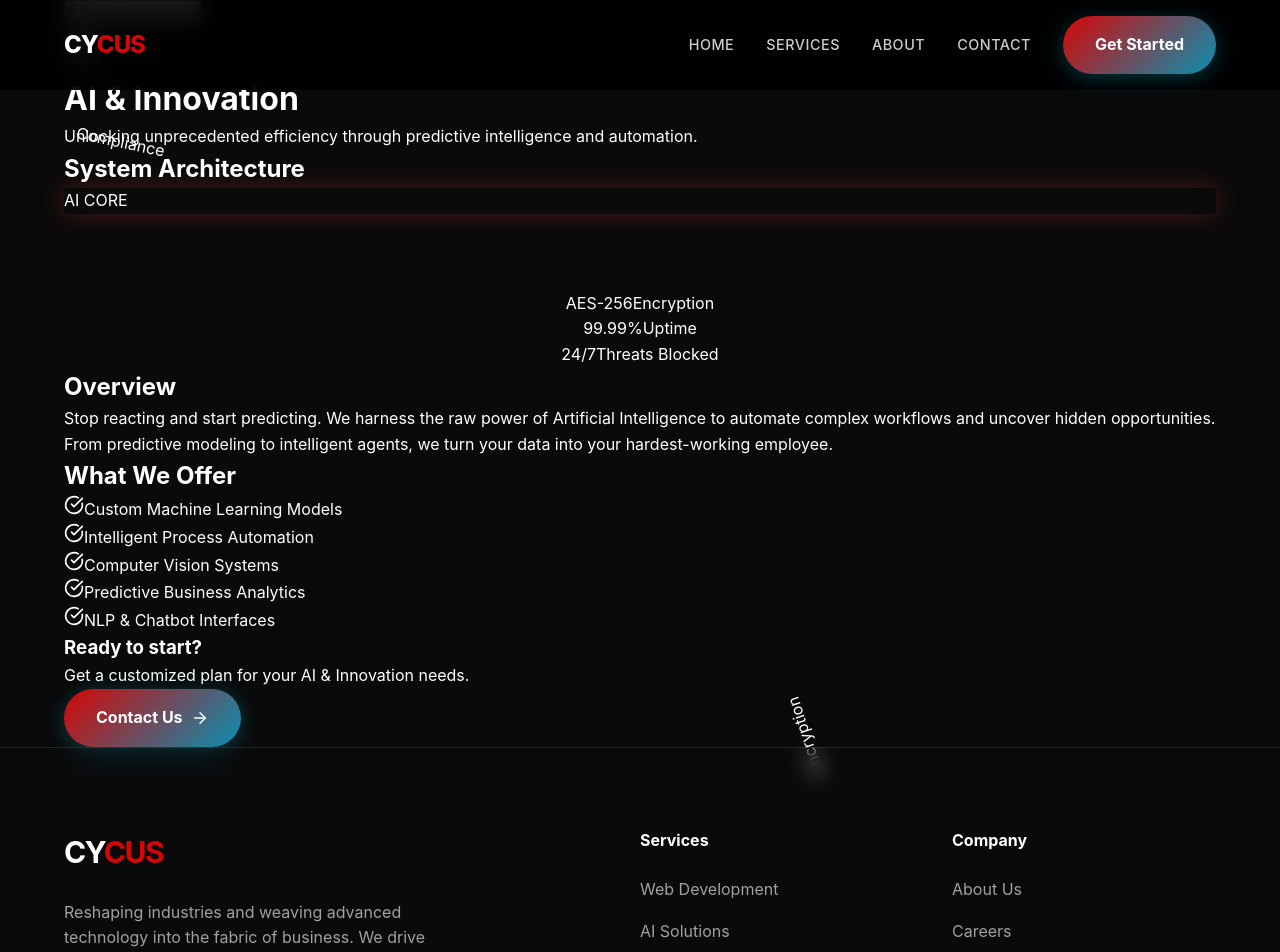
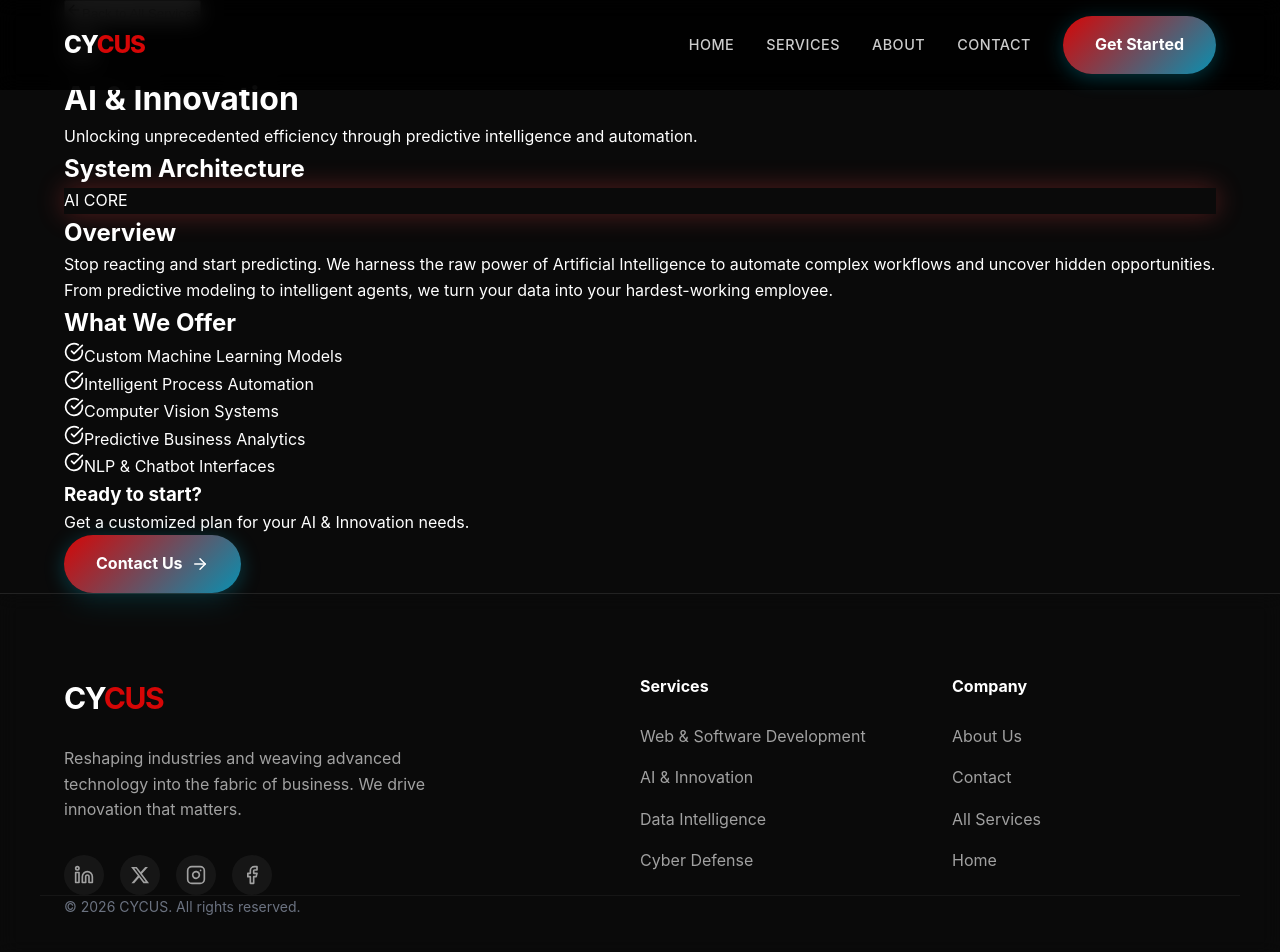
Before and after one commit to NickEinstein1/CYCUS_Website, a React (Vite) app: page /services/ai-powered-solutions in a window 1280 px wide. Shown: the top 952 px of the page. Built offline with nearby package versions, Linux system fonts and the light colour scheme.

Commit message:
security_sync

```diff
--- a/src/components/Footer.jsx
+++ b/src/components/Footer.jsx
@@ -1,4 +1,5 @@
 import React from 'react';
+import { Link } from 'react-router-dom';
 import { Facebook, Instagram, Linkedin } from 'lucide-react';
 import './Footer.css';
 
@@ -14,39 +15,47 @@ const Footer = () => {
         <footer className="footer">
             <div className="container footer-grid">
                 <div className="footer-brand">
-                    <a href="/" className="logo-link">
+                    <Link to="/" className="logo-link">
                         <span className="text-white">CY</span>
                         <span className="text-primary">CUS</span>
-                    </a>
+                    </Link>
                     <p>
                         Reshaping industries and weaving advanced technology into the fabric of business.
                         We drive innovation that matters.
                     </p>
                     <div className="social-links">
-                        <a href="#" className="social-link"><Linkedin size={20} /></a>
-                        <a href="#" className="social-link"><XIcon size={20} /></a>
-                        <a href="#" className="social-link"><Instagram size={20} /></a>
-                        <a href="#" className="social-link"><Facebook size={20} /></a>
+                        <a href="https://linkedin.com/company/cycus" target="_blank" rel="noopener noreferrer" className="social-link" aria-label="LinkedIn">
+                            <Linkedin size={20} />
+                        </a>
+                        <a href="https://twitter.com/cycus" target="_blank" rel="noopener noreferrer" className="social-link" aria-label="X (Twitter)">
+                            <XIcon size={20} />
+                        </a>
+                        <a href="https://instagram.com/cycus" target="_blank" rel="noopener noreferrer" className="social-link" aria-label="Instagram">
+                            <Instagram size={20} />
+                        </a>
+                        <a href="https://facebook.com/cycus" target="_blank" rel="noopener noreferrer" className="social-link" aria-label="Facebook">
+                            <Facebook size={20} />
+                        </a>
                     </div>
                 </div>
 
                 <div>
                     <h4>Services</h4>
                     <ul className="footer-links">
-                        <li><a href="#">Web Development</a></li>
-                        <li><a href="#">AI Solutions</a></li>
-                        <li><a href="#">Data Analytics</a></li>
-                        <li><a href="#">Cybersecurity</a></li>
+                        <li><Link to="/services/web-software-development">Web & Software Development</Link></li>
+                        <li><Link to="/services/ai-powered-solutions">AI & Innovation</Link></li>
+                        <li><Link to="/services/data-analytics">Data Intelligence</Link></li>
+                        <li><Link to="/services/cybersecurity-solutions">Cyber Defense</Link></li>
                     </ul>
                 </div>
 
                 <div>
                     <h4>Company</h4>
                     <ul className="footer-links">
-                        <li><a href="#">About Us</a></li>
-                        <li><a href="#">Careers</a></li>
-                        <li><a href="#">Privacy Policy</a></li>
-                        <li><a href="#">Terms of Service</a></li>
+                        <li><Link to="/about">About Us</Link></li>
+                        <li><Link to="/contact">Contact</Link></li>
+                        <li><Link to="/services">All Services</Link></li>
+                        <li><Link to="/">Home</Link></li>
                     </ul>
                 </div>
             </div>
--- a/src/components/SecurityArchitectureDiagram.jsx
+++ b/src/components/SecurityArchitectureDiagram.jsx
@@ -43,22 +43,16 @@ const SecurityArchitectureDiagram = () => {
                 </motion.div>
 
                 {/* Orbiting Security Nodes */}
-                <Node orbitDuration={8} offset={0} label="Encryption" />
-                <Node orbitDuration={8} offset={120} label="Compliance" />
-                <Node orbitDuration={8} offset={240} label="Threat Detection" />
+                <Node orbitDuration={8} offset={0} />
+                <Node orbitDuration={8} offset={120} />
+                <Node orbitDuration={8} offset={240} />
 
-            </div>
-
-            <div className="mt-8 grid grid-cols-3 gap-4 text-center w-full">
-                <Metric label="Encryption" value="AES-256" />
-                <Metric label="Uptime" value="99.99%" />
-                <Metric label="Threats Blocked" value="24/7" />
             </div>
         </div>
     );
 };
 
-const Node = ({ orbitDuration, offset, label }) => {
+const Node = ({ orbitDuration, offset }) => {
     return (
         <motion.div
             className="absolute w-full h-full"
@@ -67,22 +61,10 @@ const Node = ({ orbitDuration, offset, label }) => {
             transition={{ duration: orbitDuration, repeat: Infinity, ease: "linear" }}
         >
             <div className="absolute top-0 left-1/2 -translate-x-1/2 -translate-y-1/2">
-                <div className="relative group">
-                    <div className="w-4 h-4 bg-white rounded-full shadow-[0_0_10px_white]" />
-                    <div className="absolute top-6 left-1/2 -translate-x-1/2 opacity-0 group-hover:opacity-100 transition-opacity whitespace-nowrap bg-black/80 px-2 py-1 rounded text-xs text-white border border-white/20">
-                        {label}
-                    </div>
-                </div>
+                <div className="w-4 h-4 bg-white rounded-full shadow-[0_0_10px_white]" />
             </div>
         </motion.div>
     );
 };
 
-const Metric = ({ label, value }) => (
-    <div className="flex flex-col">
-        <span className="text-[var(--color-primary)] font-bold text-lg">{value}</span>
-        <span className="text-xs text-gray-500 uppercase tracking-wider">{label}</span>
-    </div>
-);
-
 export default SecurityArchitectureDiagram;
```
